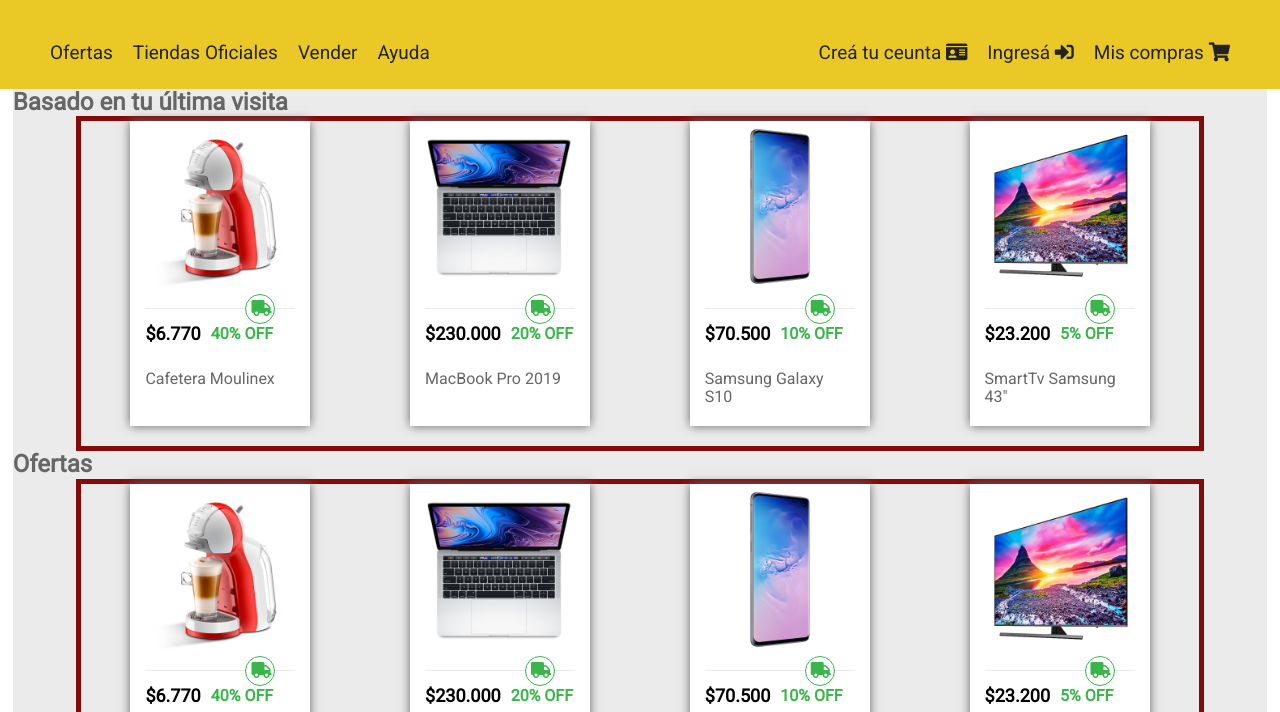
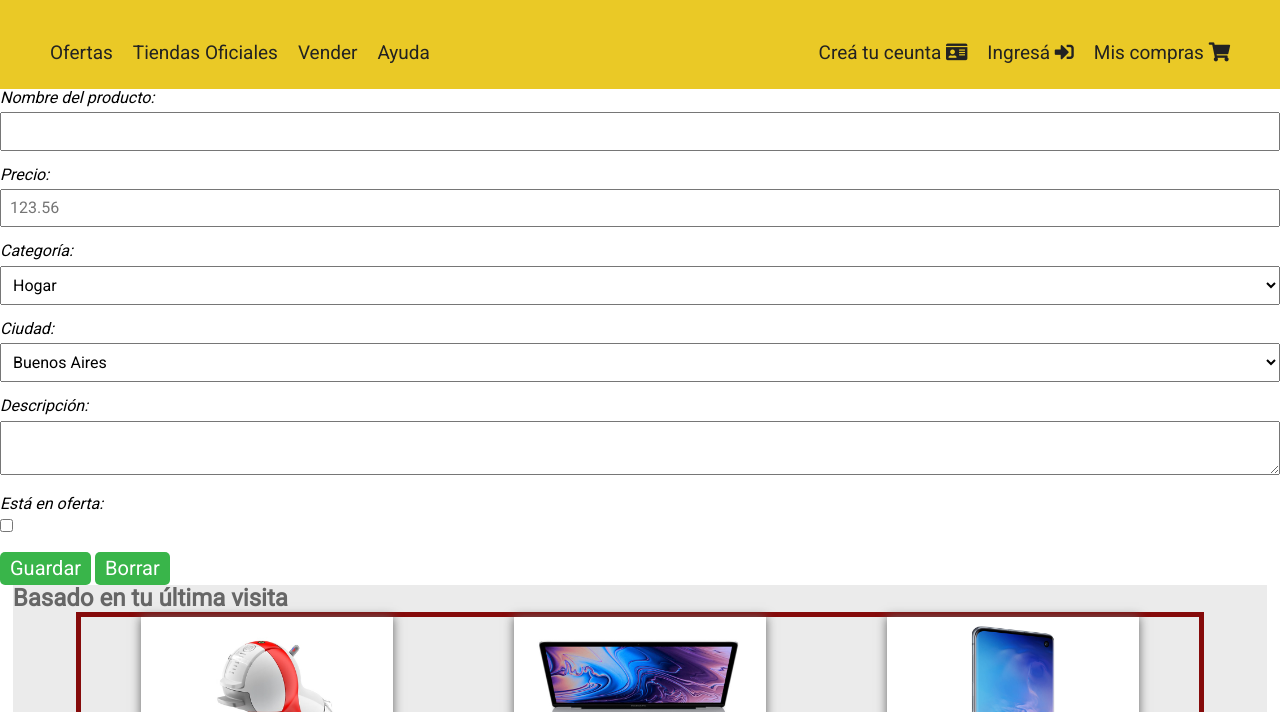
Before and after one commit to Axell17/mercado_liebreTpDh, a website: page views/home.html in a window 1280 px wide. Shown: the part 88-800 px from the top of the page. Drawn offline with Linux system fonts and the light colour scheme.

Commit message:
cambio general en home

```diff
--- a/public/css/styles.css
+++ b/public/css/styles.css
@@ -61,6 +61,29 @@
     padding: 5px 0;
     font-size: 17px;
 }
+.create_form {
+    padding: 20px 15px;
+}
+.form_control {
+    margin-bottom: 15px;
+}
+.form_control label {
+    margin-bottom: 5px;
+    font-style: italic;
+    display: block;
+}
+.control {
+    width: 100%;
+    padding: 8px;
+}
+.buttom_form {
+    background-color: #39b54a;
+    border: none;
+    font-size: 20px;
+    color: white;
+    padding: 5px 10px;
+    border-radius: 5px;
+}
 /*----------*/
 
 /*-----MAIN-----*/
@@ -105,7 +128,7 @@
 .general_box {
     background-color: white;
     width: 90%;
-    max-width: 200px;
+    max-width: 280px;
     margin-bottom: 10px;
     padding: 5px 0;
 
--- a/views/home.html
+++ b/views/home.html
@@ -39,6 +39,44 @@
             </ul>
         </nav>
     </header>
+
+    <form action="/crear-producto" method="POST" class="create-form">
+        <div class="form_control">
+            <label>Nombre del producto:</label>
+            <input type="text" name="nombre" class="control">
+        </div>
+        <div class="form_control">
+            <label>Precio:</label>
+            <input type="text" name="precio" placeholder="123.56" class="control">
+        </div>
+        <div class="form_control">
+            <label>Categoría:</label>
+            <select name="categoria" class="control">
+                <option value="hogar">Hogar</option>
+                <option value="electro">Electro</option>
+                <option value="indumentaria">Indumentaria</option>
+            </select>
+        </div>
+        <div class="form_control">
+            <label>Ciudad:</label>
+            <select name="ciudad" class="control">
+                <option value="baires">Buenos Aires</option>
+                <option value="ros">Rosario</option>
+                <option value="mdz">Mendoza</option>
+            </select>
+        </div>
+        <div class="form_control">
+            <label>Descripción:</label>
+            <textarea name="descripción" class="control"></textarea>
+        </div>
+        <div class="form_control">
+            <label>Está en oferta:</label>
+            <input type="checkbox" name="enOferta">
+        </div>
+        <button type="submit" class="buttom_form">Guardar</button>
+        <button type="reset" class="buttom_form">Borrar</button>
+    </form>
+
 
     <main>
         <section>
```
